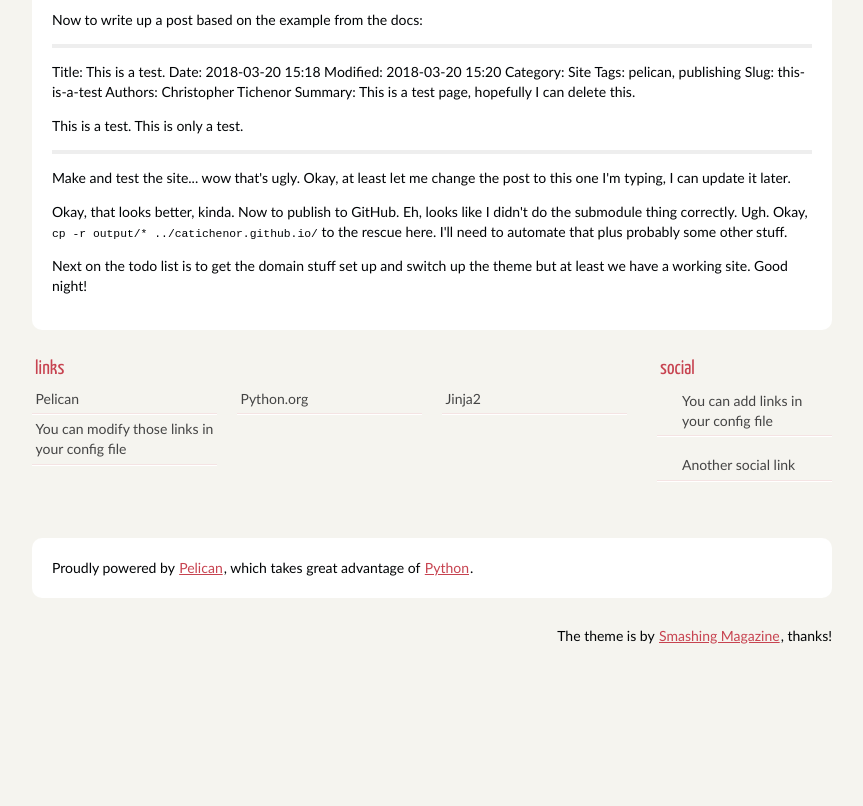
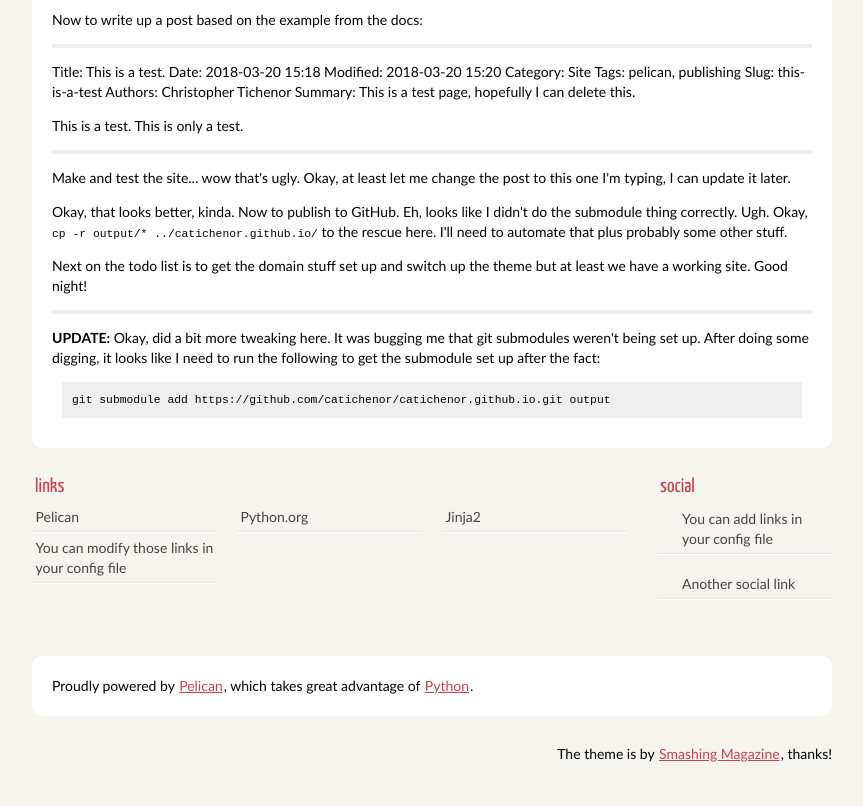
Before and after one commit to catichenor/catichenor.github.io, a plain HTML site: page author/christopher-tichenor.html in a window 1280 px wide. Shown: the part 1541-2347 px from the top of the page, without its empty margins (208-1071 px from the left). Before the commit the page ends 2229 px from the top, so only its background shows below. Drawn offline with Linux system fonts and the light colour scheme.

Commit message:
Fixed submodule and changing first post

```diff
--- a/author/christopher-tichenor.html
+++ b/author/christopher-tichenor.html
@@ -89,7 +89,11 @@ Summary: This is a test page, hopefully I can delete this.</p>
 <hr>
 <p>Make and test the site... wow that's ugly. Okay, at least let me change the post to this one I'm typing, I can update it later.</p>
 <p>Okay, that looks better, kinda. Now to publish to GitHub. Eh, looks like I didn't do the submodule thing correctly. Ugh. Okay, <code>cp -r output/* ../catichenor.github.io/</code> to the rescue here. I'll need to automate that plus probably some other stuff.</p>
-<p>Next on the todo list is to get the domain stuff set up and switch up the theme but at least we have a working site. Good night!</p>                </article>
+<p>Next on the todo list is to get the domain stuff set up and switch up the theme but at least we have a working site. Good night!</p>
+<hr>
+<p><strong>UPDATE:</strong> Okay, did a bit more tweaking here. It was bugging me that git submodules weren't being set up. After doing some digging, it looks like I need to run the following to get the submodule set up after the fact:</p>
+<div class="highlight"><pre><span></span>git submodule add https://github.com/catichenor/catichenor.github.io.git output
+</pre></div>                </article>
             </aside><!-- /#featured -->
         <section id="extras" class="body">
                 <div class="blogroll">
```
Also changed, not shown: category/site.html (+5 -1 lines), fr1st-p0st.html (+4 -0 lines), index.html (+5 -1 lines), tag/backend.html (+5 -1 lines), tag/site.html (+5 -1 lines).
